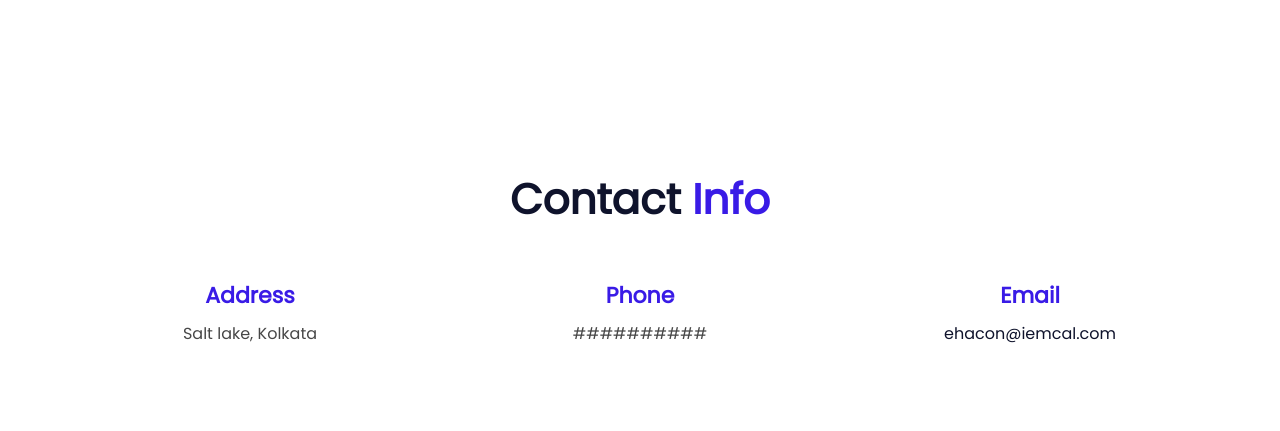
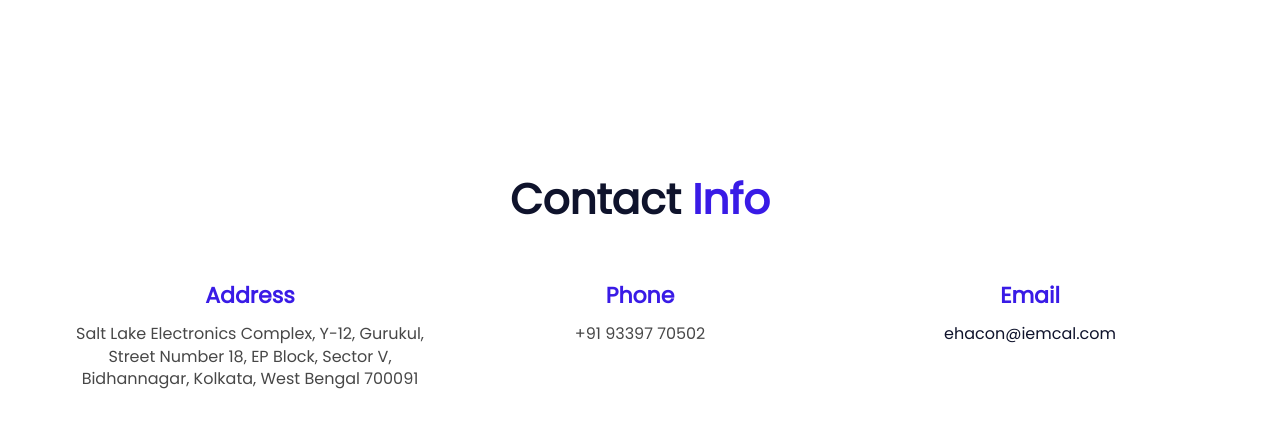
Before and after one commit to divyake/ehacon2020, a plain HTML site: page index.html in a window 1280 px wide. Shown: the part 4688-5119 px from the top of the page. Drawn offline with nearby package versions, Linux system fonts and the light colour scheme; some packages are replaced by stand-ins of ours; a web font is replaced by a local one.

Commit message:
pre-final changes

```diff
--- a/index.html
+++ b/index.html
@@ -736,7 +736,7 @@ Date of Contest: 3rd and 4th , October, 2020
 				<div class="col-sm-4">
 					<div class="contact">
 						<h3>Address</h3>
-						<p>Salt lake, Kolkata</p>
+						<p>Salt Lake Electronics Complex, Y-12, Gurukul, Street Number 18, EP Block, Sector V, Bidhannagar, Kolkata, West Bengal 700091</p>
 					</div>
 				</div>
 				<!-- /contact -->
@@ -745,7 +745,7 @@ Date of Contest: 3rd and 4th , October, 2020
 				<div class="col-sm-4">
 					<div class="contact">
 						<h3>Phone</h3>
-						<p>##########</p>
+						<p>+91 93397 70502</p>
 					</div>
 				</div>
 				<!-- /contact -->
```
